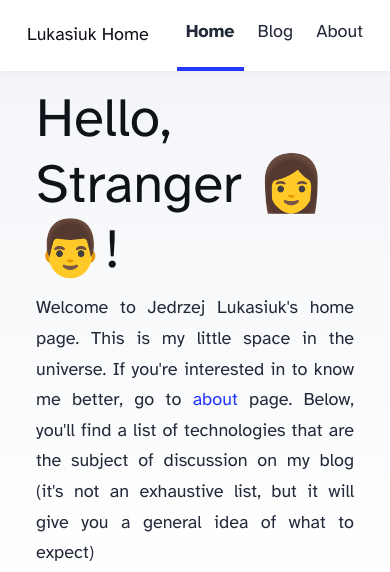
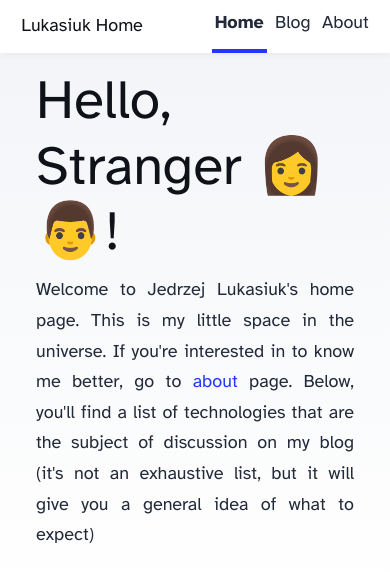
Before and after one commit to jedluk/jedluk.github.io, an Astro site: page / in a window 390 px wide. Shown: the top 572 px of the page. Built offline with nearby package versions, Linux system fonts and the light colour scheme; Astro itself is replaced by a stand-in of ours.

Commit message:
RWD tweaks (#4)

```diff
--- a/src/components/Header.astro
+++ b/src/components/Header.astro
@@ -44,6 +44,14 @@
 		text-decoration: none;
 		border-bottom-color: var(--accent);
 	}
+	@media (max-width: 576px) {
+		nav {
+			white-space: no-wrap;
+		}
+		nav a {
+			padding: 0.5em 0.2rem
+		}
+	}
 	@media (max-width: 720px) {
 		.social-links {
 			display: none;
```
